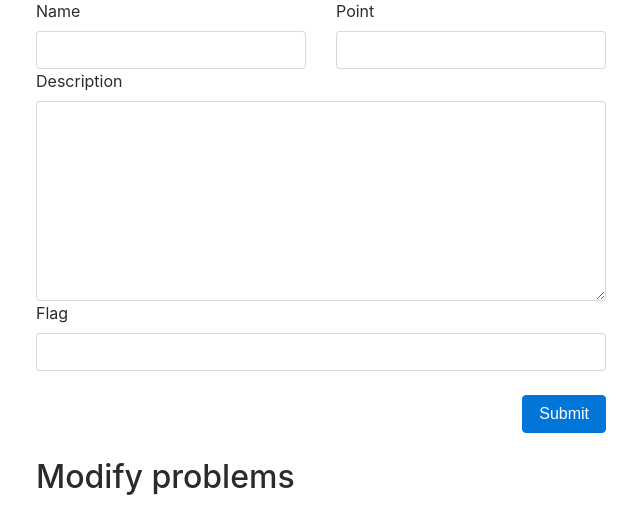
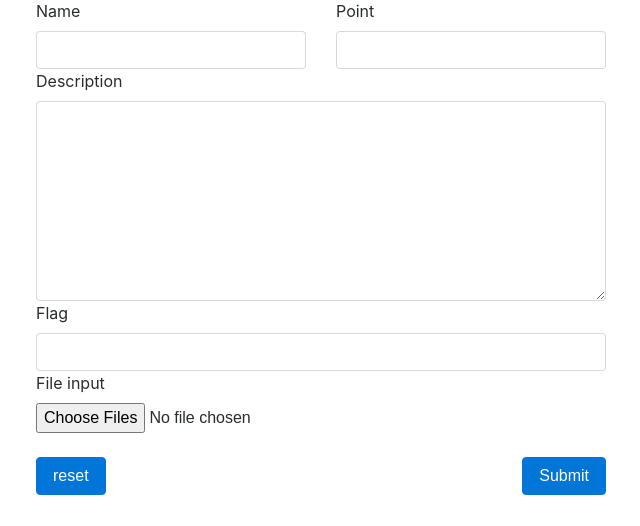
Before and after one commit to NTHUISlab2017/CTF_Game, a PHP site: page /admin/challenge.php in a window 1280 px wide. Shown: the part 68-594 px from the top of the page, without its empty margins (319-959 px from the left). Run offline with PHP 8.4, Linux system fonts and the light colour scheme; data that the repository does not hold is empty.

Commit message:
function of UPLOAD FILES

```diff
--- a/admin/challenge.php
+++ b/admin/challenge.php
@@ -1,5 +1,32 @@
 <?php
 	if ($_POST) {
+
+		  $fileCount = count($_FILES['file']['tmp_name']);
+
+		  for ($i = 0; $i < $fileCount; $i++) {
+		    # Error?
+		    if ($_FILES['file']['error'][$i] === UPLOAD_ERR_OK){
+			  /*echo '檔案名稱: ' . $_FILES['file']['name'][$i] . '<br/>';
+			  echo '檔案類型: ' . $_FILES['file']['type'][$i] . '<br/>';
+			  echo '檔案大小: ' . ($_FILES['file']['size'][$i] / 1024) . ' KB<br/>';
+			  echo '暫存名稱: ' . $_FILES['file']['tmp_name'][$i] . '<br/>';*/
+
+			  # File existed?
+			  if (file_exists('file/' . $_FILES['file']['name'][$i])){
+		  	    echo 'This file has existed!。<br/>';
+			  }
+			  else {
+			    $file = $_FILES['file']['tmp_name'][$i];
+			    $dest = 'file/' . $_FILES['file']['name'][$i];
+
+			    move_uploaded_file($file,$dest);
+			  }
+		    }
+			else {
+			  echo 'Error：' . $_FILES['file']['error'][$i] . '<br/>';
+		    }
+		  }
+
 
           require_once('../config/database.php');
 
@@ -28,7 +55,6 @@
               $statement->bindParam(':Description', $Description);
               $statement->bindParam(':Flag', $Flag);
               $statement->bindParam(':Modify', $Modify);
-
 		  }
 		  var_dump($statement->execute());
 
@@ -50,7 +76,8 @@
 
     $count = 0;
 ?>
-<!-- Bootstrap CSS -->
+
+
   <head>
     <title>AddProblem</title>
     <link rel="stylesheet" href="https://maxcdn.bootstrapcdn.com/bootstrap/4.0.0-alpha.6/css/bootstrap.min.css" integrity="sha384-rwoIResjU2yc3z8GV/NPeZWAv56rSmLldC3R/AZzGRnGxQQKnKkoFVhFQhNUwEyJ" crossorigin="anonymous">
@@ -75,12 +102,13 @@
 	  }
     </style>
   </head>
-
+<html>
   <body>
 
-    <script>
+   <script>
     function doPost(modify)
     {
+
 	  if(modify == -1){
 	    var Modify = modify;
 		var Name = document.getElementById('Name').value;
@@ -95,6 +123,7 @@
 		var Description = document.getElementById('m_Description' + modify).value.replace(/\n|\r\n/g, "<br>");
 		var Flag = document.getElementById('m_Flag' + modify).value;
 	  }
+
       $.post("challenge.php",{Modify:Modify, Name:Name, Point:Point, Description:Description, Flag:Flag}, function(data){
         setTimeout('window.location.href = "challenge.php"',100)
 
@@ -113,12 +142,13 @@
 	}
     </script>
 
+
     <div id="content" class="container">
 
       <div class="col-md-8 col-md-offset-2 mid">
         <h2>Add problem</h2>
         <br>
-        <form method="post" action="challenge.php">
+        <form method="post" action="challenge.php" enctype="multipart/form-data">
           <div class="row">
             <div class="col">
             <label >Name</label>
@@ -134,10 +164,19 @@
             <textarea id="Description" class="form-control des" type="text"  required></textarea>
           <label>Flag</label>
             <input id="Flag" class="form-control" type="text"  required>
+		  <label>File input</label>
+		  <br>
+            <input type="file" id="file" name="file[]" multiple>
           <br>
-          <input type="button"  role="button" class="btn btn-primary"  value="Submit" style="float:right;" onclick="doPost(-1)">
+		  <br>
+		  <input type="reset" class="btn btn-primary" value="reset">
+          <input type="submit" name="submit" value="Submit" class="btn btn-primary" style="float:right;" onclick="doPost(-1)" />
         </form>
-		<br><br>
+		<br>
+		<br>
+		<br>
+		<br>
+
 		<h2>Modify problems</h2>
         <br>
 		<table class="table">
```
